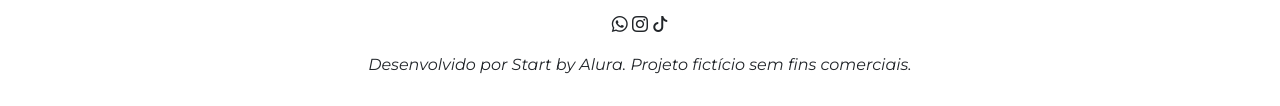
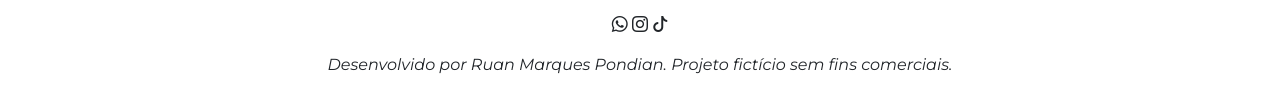
Before and after one commit to diamante-2200/Acessibilidade-na-web, a plain HTML site: page index.html in a window 1280 px wide. Shown: the part 3072-3178 px from the top of the page. Drawn offline with nearby package versions, Linux system fonts and the light colour scheme.

Commit message:
Update index.html

```diff
--- a/index.html
+++ b/index.html
@@ -127,7 +127,7 @@
         <i class="bi bi-whatsapp"></i>
         <i class="bi bi-instagram"></i>
         <i class="bi bi-tiktok"></i>
-        <p class="mt-3">Desenvolvido por Start by Alura. Projeto fictício sem fins comerciais.</p>
+        <p class="mt-3">Desenvolvido por Ruan Marques Pondian. Projeto fictício sem fins comerciais.</p>
     </footer>
     <script src="https://cdnjs.cloudflare.com/ajax/libs/scrollReveal.js/4.0.9/scrollreveal.js"></script>
     <script src="script.js"></script>
```
